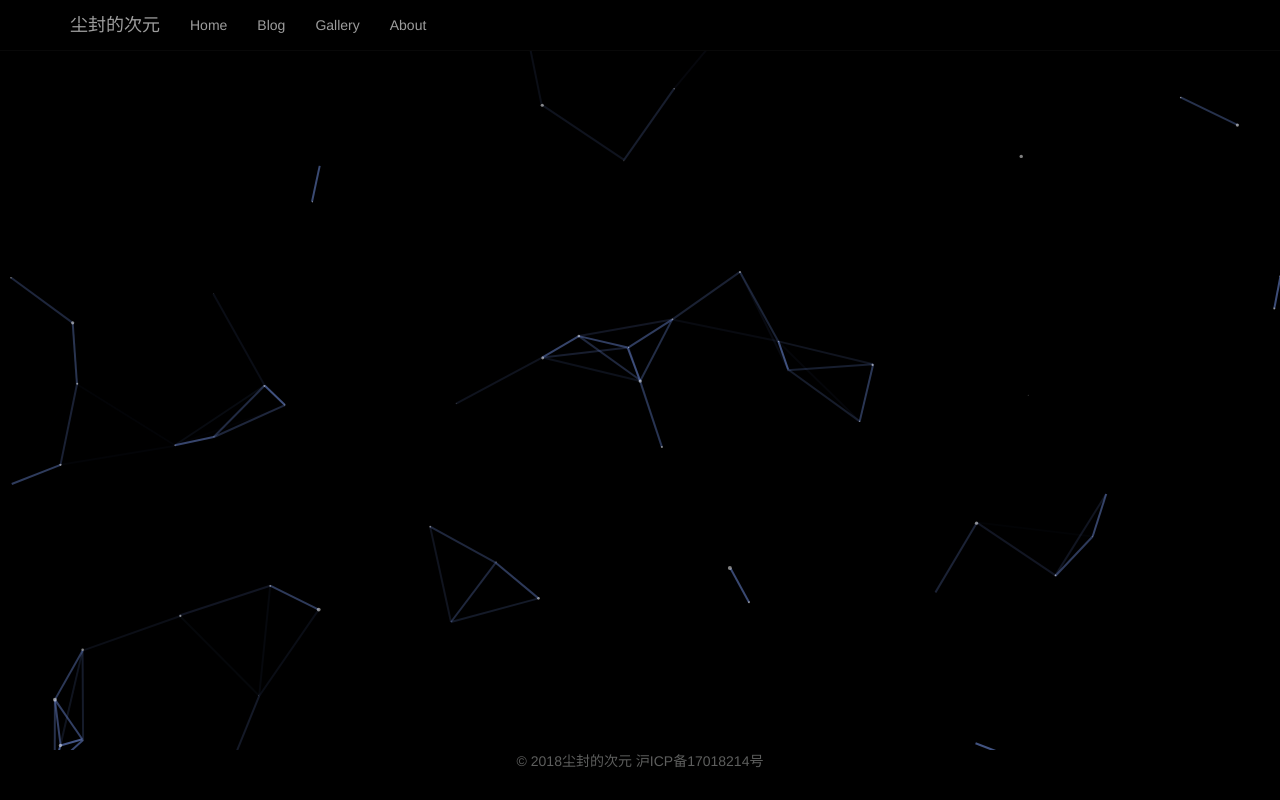
After one commit to hfcj39/blog, a Flask app: template templates/base.html in a window 1280 px wide. The commit adds this page. Run offline with Flask 2, Linux system fonts and the light colour scheme; the template is opened without the code that fills it, so the values that code supplies are empty; parts of the project's set-up code (start-up, migrations or seed data) failed here and were passed over; some libraries are stand-ins or nearby versions.

Commit message:
初步完成base模板

```diff
--- a/blog.py
+++ b/blog.py
@@ -1,14 +1,17 @@
 from flask import Flask, redirect
 from flask_sqlalchemy import SQLAlchemy
+from flask.ext.bootstrap import Bootstrap
 import config.config_dev as config
 
 app = Flask(__name__)
 # app.config['TRAP_HTTP_EXCEPTIONS'] = True
 app.config['SQLALCHEMY_DATABASE_URI'] = config.SQLALCHEMY_DATABASE_URI
 app.config['SQLALCHEMY_TRACK_MODIFICATIONS'] = config.SQLALCHEMY_TRACK_MODIFICATIONS
-app.config["SQLALCHEMY_ECHO"] = True # echo raw sql sentence
+app.config["SQLALCHEMY_ECHO"] = True  # echo raw sql sentence
+app.config['BOOTSTRAP_SERVE_LOCAL'] = True
 # app.secret_key = config.secret
 db = SQLAlchemy(app)
+Bootstrap(app)
 
 
 @app.route('/')
@@ -23,13 +26,12 @@ import routes.error
 #     return render_template('error.html')
 
 
-import routes
-app.register_blueprint(routes.index, url_prefix='/index')
+from routes import index
+
+app.register_blueprint(index, url_prefix='/index')
 app.register_blueprint(routes.error.error)
-
 
 import init_db
 
-
 if __name__ == '__main__':
     app.run(debug=True)
--- a/static/css/index.css
+++ b/static/css/index.css
@@ -1,3 +1,52 @@
-*{
+* {
     background: black;
+    margin: 0;
+    padding: 0;
 }
+
+.navbar {
+    margin-bottom: 0;
+    background-color: #000000;
+}
+
+#particles-js {
+    /*height: 800px;*/
+    position: fixed;
+    top: 0;
+    bottom: 0;
+    left: 0;
+    right: 0;
+    z-index: 0;
+}
+
+.footer {
+    color: #5d5e5d;
+    text-align: center;
+}
+
+.center {
+    display: block;
+    position: fixed;
+    /*_position: absolute;*/
+    top: 50%;
+    left: 50%;
+    width: 666px;
+    height:400px;
+    margin-left: -333px;
+    margin-top: -200px;
+    z-index: 1;
+    text-align: center;
+    background-color: rgba(255,255,255,0);
+    /*box-shadow: 2px 2px 4px #A0A0A0, -2px -2px 4px #A0A0A0;*/
+    /*background-color: #fff;*/
+}
+
+.text-index{
+    display: inline-block;
+    color: ghostwhite;
+}
+
+.avatar{
+    border-radius: 50%;
+    width: 128px;
+}
--- /dev/null
+++ b/templates/base.html
@@ -0,0 +1,39 @@
+{% extends "bootstrap/base.html" %}
+{% block title %}尘封的次元{% endblock title %}
+{%- block styles %}
+    <!-- Bootstrap -->
+    <link href="{{bootstrap_find_resource('css/bootstrap.css', cdn='bootstrap')}}" rel="stylesheet">
+    <link rel='shortcut icon' type='image/x-icon' href="{{ url_for('static',filename='img/favicon.ico') }}"/>
+    <link rel="stylesheet" href="{{ url_for('static',filename='css/index.css') }}" type="text/css" media="screen" />
+{%- endblock styles %}
+{% block body %}
+    <div class="navbar navbar-inverse navbar-static-top navbar-fixed-top" role="navigation">
+        <div class="container">
+            <div class="navbar-header">
+                <button type="button" class="navbar-toggle"
+                        data-toggle="collapse" data-target=".navbar-collapse">
+                    <span class="sr-only">Toggle navigation</span>
+                    <span class="icon-bar"></span>
+                    <span class="icon-bar"></span>
+                    <span class="icon-bar"></span>
+                </button>
+                <a class="navbar-brand" href="/">尘封的次元</a>
+            </div>
+            <div class="navbar-collapse collapse">
+                <ul class="nav navbar-nav">
+                    <li><a href="/">Home</a></li>
+                    <li><a href="/blog">Blog</a></li>
+                    <li><a href="/index/pictures">Gallery</a></li>
+                    <li><a href="/index/tst">About</a></li>
+                </ul>
+            </div>
+        </div>
+    </div>
+    <div id="particles-js"></div>
+    {% block content %}{% endblock content %}
+    <script type="text/javascript" src="{{ url_for('static',filename='js/particles.js') }}"></script>
+    <script type="text/javascript" src="{{ url_for('static',filename='js/index.js') }}"></script>
+    <div class="navbar navbar-fixed-bottom"  role="navigation">
+        <div class="container-fluid footer">© 2018尘封的次元  沪ICP备17018214号</div>
+    </div>
+{% endblock body %}
```
Also changed, not shown: routes/front.py (+6 -1 lines), templates/index.html (+8 -13 lines), templates/test.html (added, +32 -0 lines), static/img/avatar.jpg (added), static/img/favicon.ico (added).
